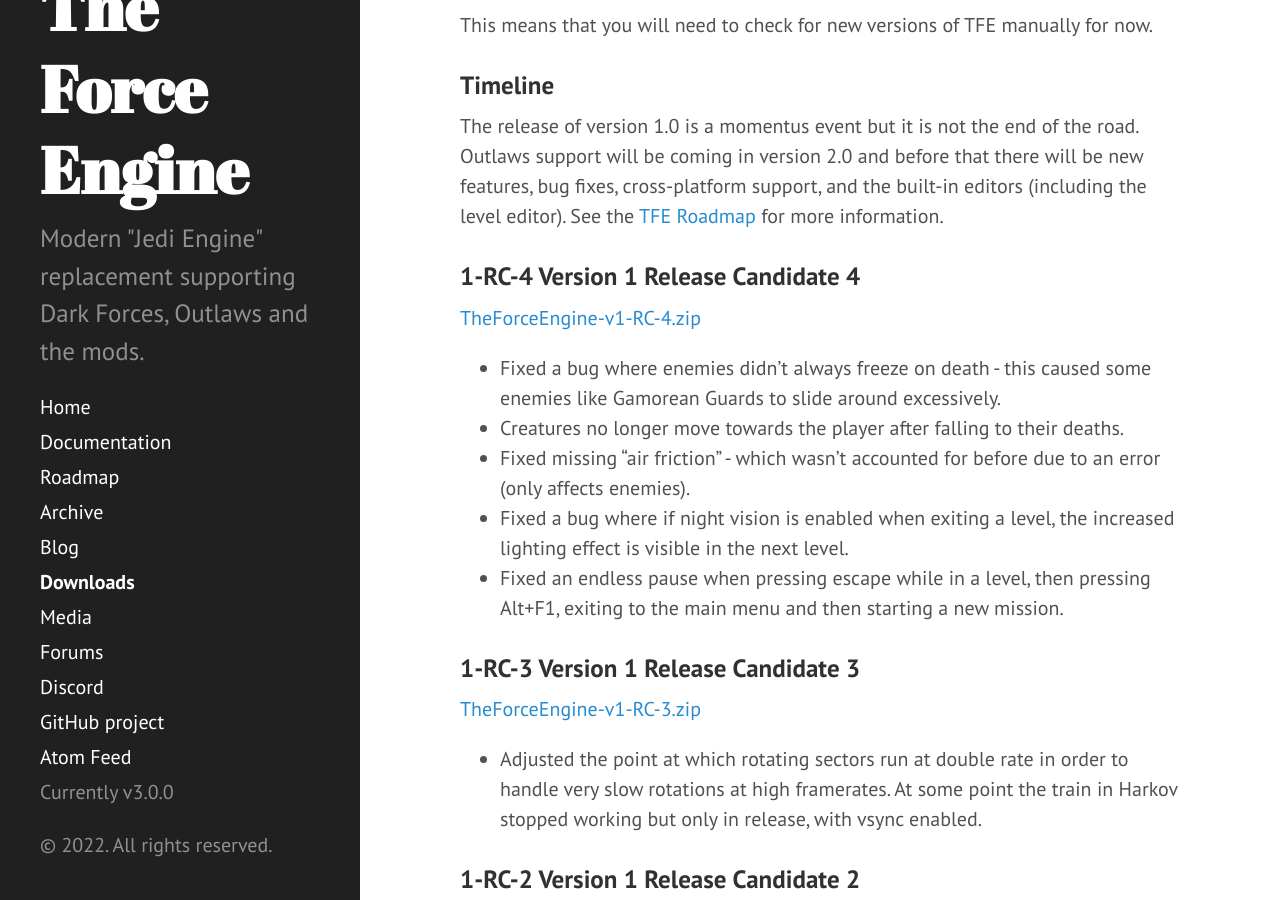
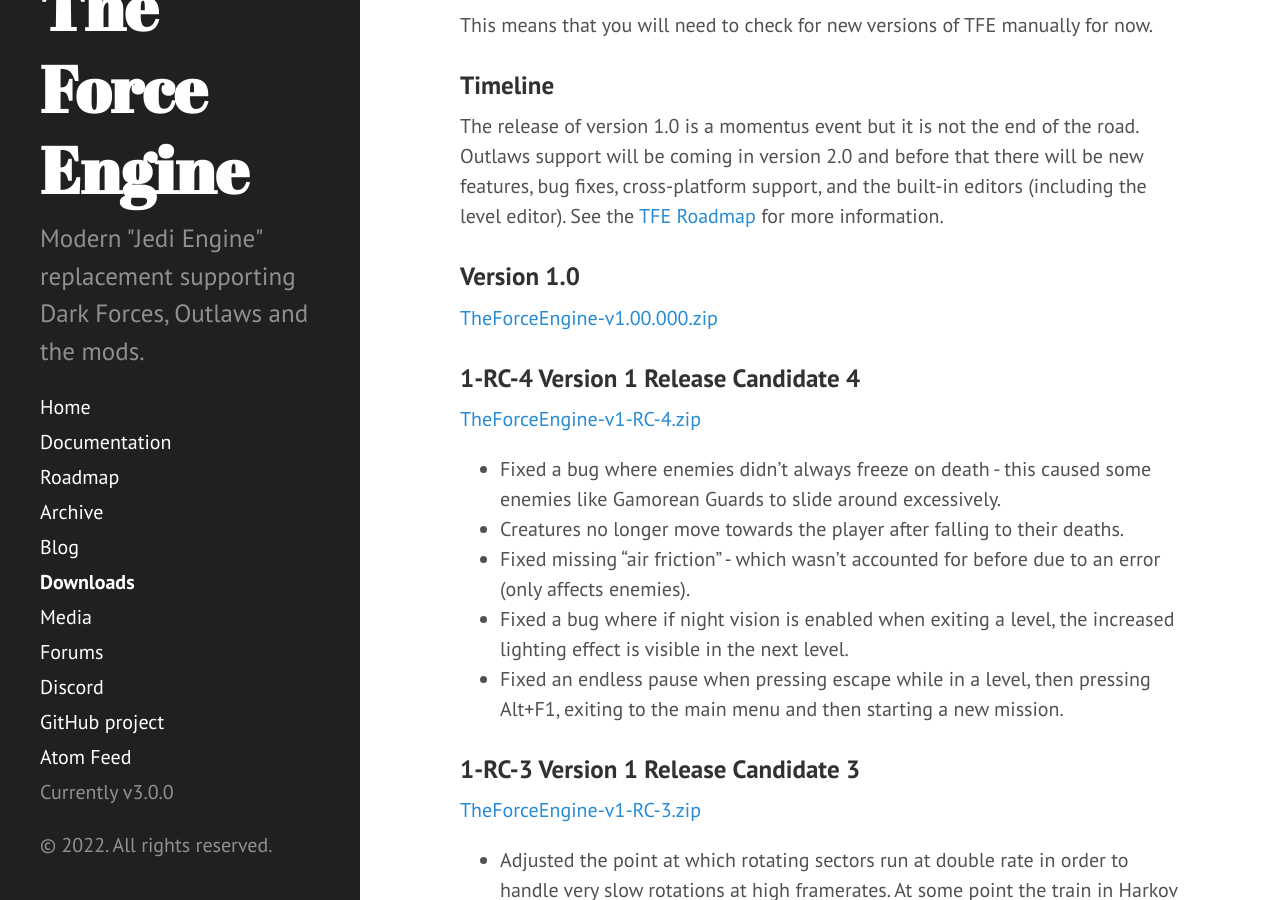
Before and after one commit to TheForceEngine/TheForceEngine.github.io, a Jekyll site: the page built from downloads.md, in a window 1280 px wide and 900 px high, scrolled down 330 px. Built offline with Jekyll 4.4.1, drawn with Linux system fonts in a browser that asks for light colours.

Commit message:
Update downloads.md

```diff
--- a/downloads.md
+++ b/downloads.md
@@ -9,6 +9,9 @@
 
 ### Timeline
 The release of version 1.0 is a momentus event but it is not the end of the road. Outlaws support will be coming in version 2.0 and before that there will be new features, bug fixes, cross-platform support, and the built-in editors (including the level editor). See the [TFE Roadmap](Roadmap.md) for more information.
+
+### Version 1.0
+[TheForceEngine-v1.00.000.zip](archive/TheForceEngine-v1.00.000.zip) <br>
 
 ### 1-RC-4  Version 1 Release Candidate 4
 [TheForceEngine-v1-RC-4.zip](archive/TheForceEngine-v1-RC-4.zip) <br>
```
